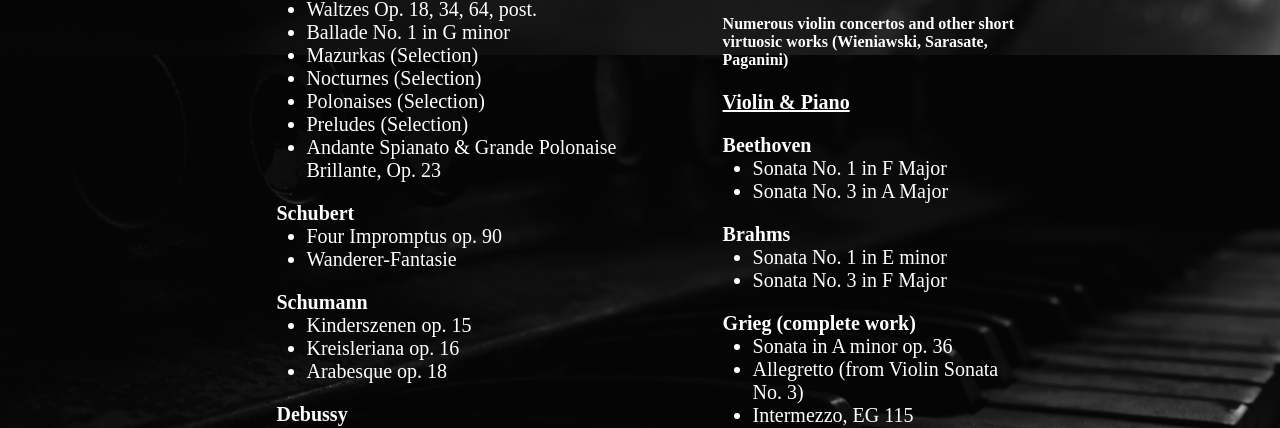
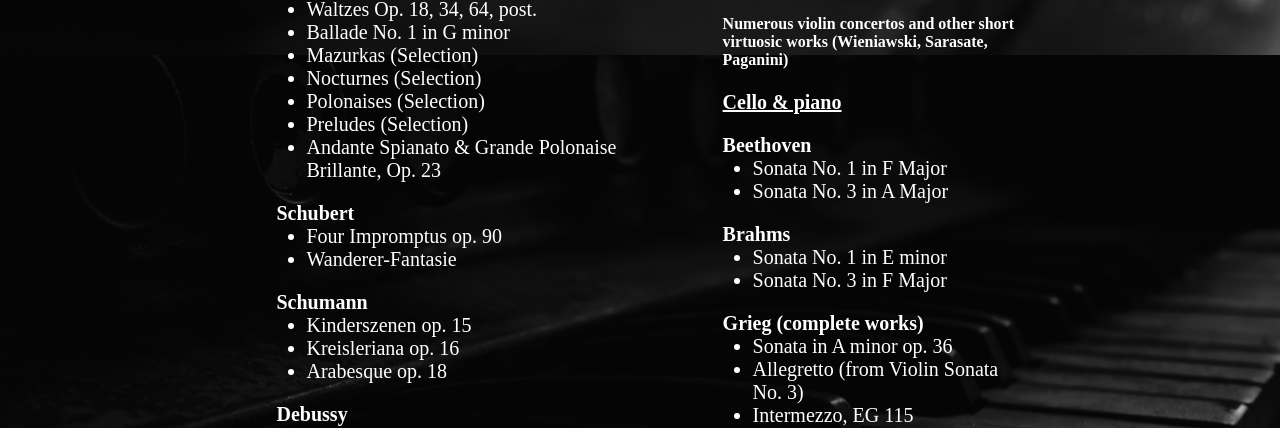
Before and after one commit to gabrielmoris/Manuel-Casares, a Next.js app: page /repertoire in a window 1280 px wide. Shown: the part 745-1173 px from the top of the page. Built offline with nearby package versions, Linux system fonts and the light colour scheme; a web font is replaced by a local one.

Commit message:
solve problem with .env file in next.js and minor bugs and typos in lessons, home and repertoire

```diff
--- a/next.config.js
+++ b/next.config.js
@@ -3,6 +3,7 @@ const nextConfig = {
     reactStrictMode: true,
     env: {
         YOUTUBE_KEY: process.env.YOUTUBE_KEY,
+        URL_FETCH_MAIL: process.env.URL_FETCH_MAIL,
     },
 };
 module.exports = nextConfig
--- a/pages/lessons.tsx
+++ b/pages/lessons.tsx
@@ -1,6 +1,8 @@
 import React, { useState } from "react";
 import type { NextPage } from "next";
 import { useForm } from "react-hook-form";
+
+const urlMail:any= process.env.URL_FETCH_MAIL;
 
 const Lessons: NextPage = () => {
     const [success, setSuccess] = useState(false);
@@ -11,7 +13,7 @@ const Lessons: NextPage = () => {
     } = useForm();
 
     const onSubmit = (data: any, e: any) => {
-        fetch("https://formsubmit.co/ajax/manuel_981@hotmail.com", {
+        fetch(urlMail, {
             method: "POST",
             headers: {
                 "Content-Type": "application/json",
--- a/pages/repertoire.tsx
+++ b/pages/repertoire.tsx
@@ -121,7 +121,7 @@ const Repertoire: NextPage = () => {
                         Numerous violin concertos and other short <br />{" "}
                         virtuosic works (Wieniawski, Sarasate, Paganini)
                     </h4>
-                    <h3 className="underlined">Violin & Piano</h3>
+                    <h3 className="underlined">Cello & piano</h3>
                     <h3>Beethoven</h3>
                     <ul>
                         <li>Sonata No. 1 in F Major</li>
@@ -132,7 +132,7 @@ const Repertoire: NextPage = () => {
                         <li>Sonata No. 1 in E minor</li>
                         <li>Sonata No. 3 in F Major</li>
                     </ul>
-                    <h3>Grieg (complete work)</h3>
+                    <h3>Grieg (complete works)</h3>
                     <ul>
                         <li>Sonata in A minor op. 36</li>
                         <li>Allegretto (from Violin Sonata No. 3)</li>
--- a/styles/home.scss
+++ b/styles/home.scss
@@ -9,9 +9,11 @@
         display: flex;
         align-items: center;
         justify-content: center;
+        padding-top:100px;
 
         @media (max-width: 600px) {
             flex-direction: column;
+            padding-top:0;
         }
 
         .img-float-left {
```
